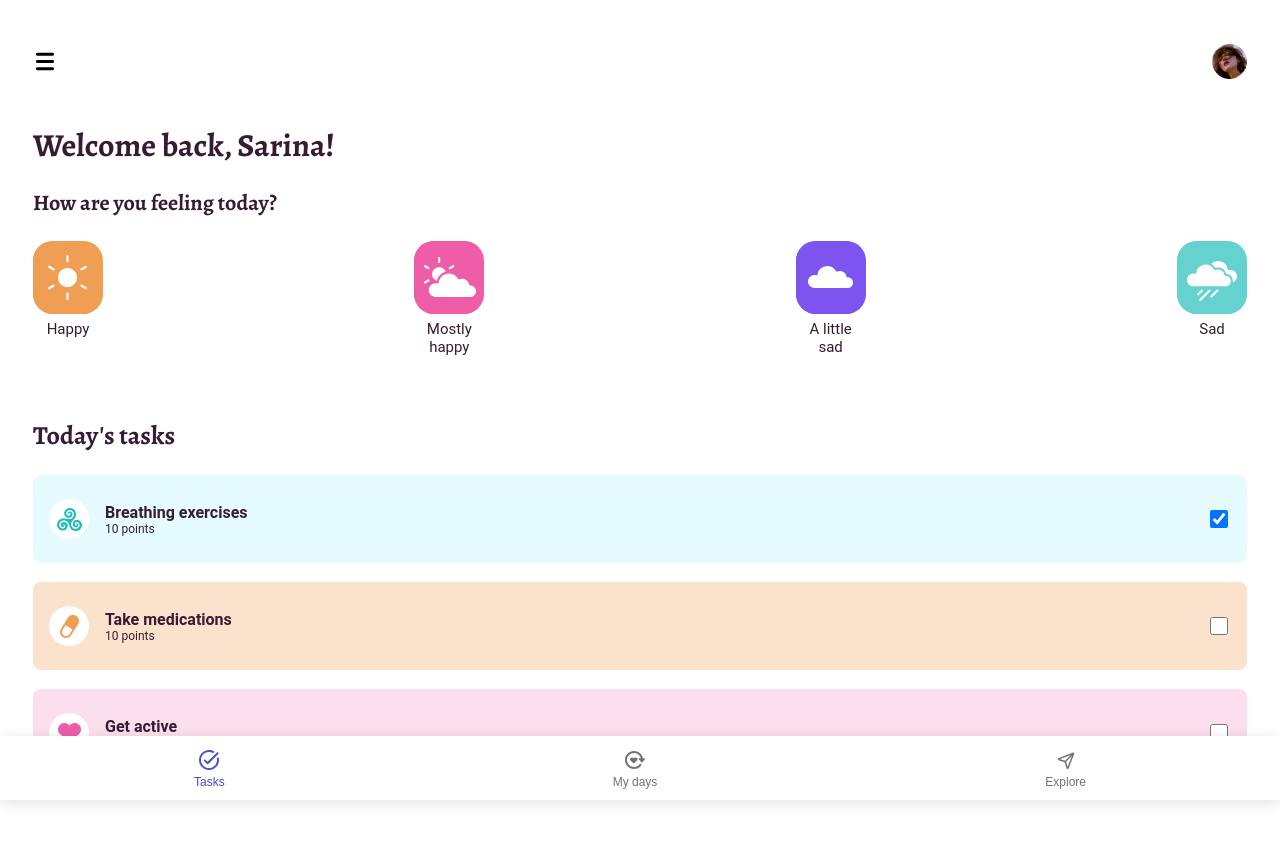
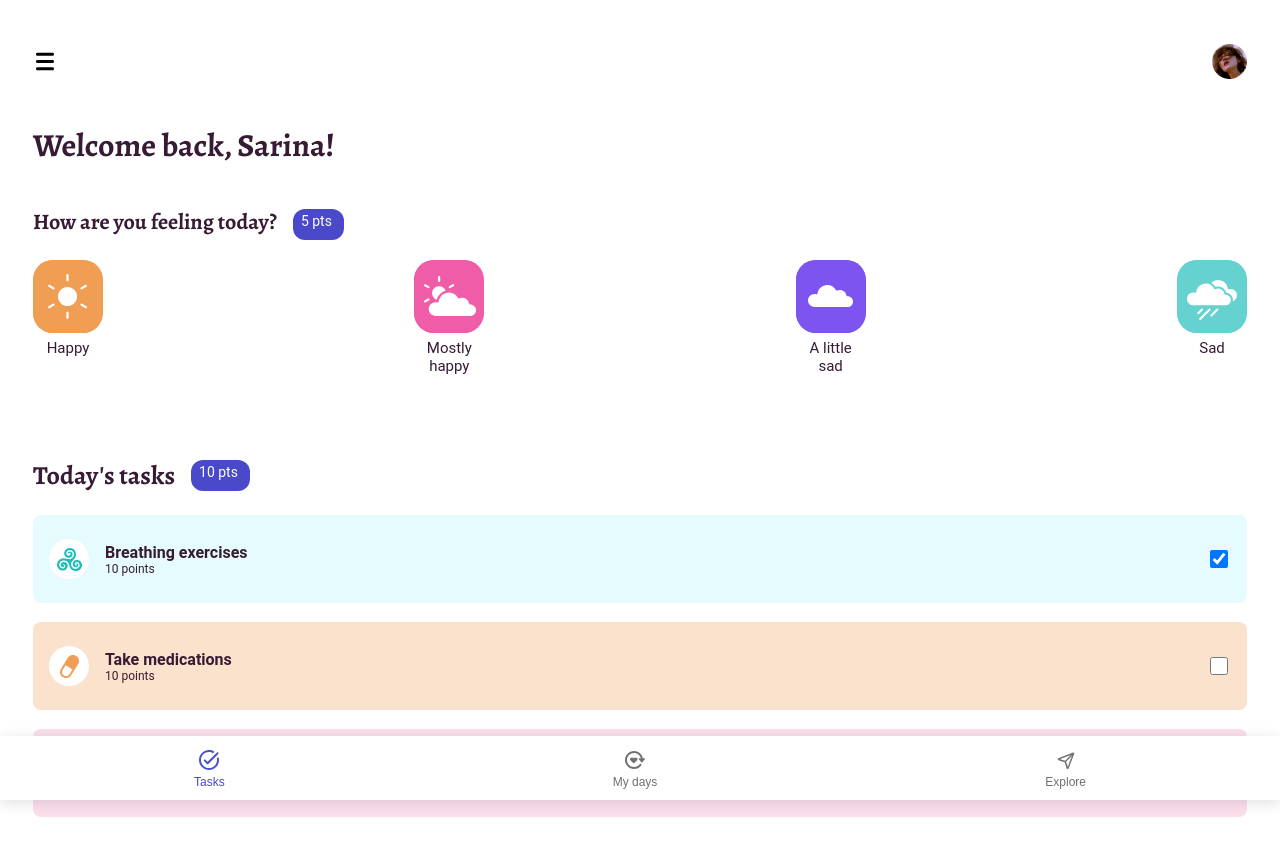
Before and after one commit to ahallaha/team-5, a Vue app: page / in a window 1280 px wide. Shown: the top 856 px of the page. Before the commit the page ends 800 px from the top, so only its background shows below. Built offline with nearby package versions, Linux system fonts and the light colour scheme; the HTML template or start-up script is replaced by a standard one.

Commit message:
add pdf and point icons

```diff
--- a/src/components/MoodList.vue
+++ b/src/components/MoodList.vue
@@ -1,5 +1,6 @@
 <script setup>
 import MoodCard from './MoodCard.vue'
+import PointsMarker from './PointsMarker.vue'
 
 const moods = [
     {
@@ -30,9 +31,12 @@ const moods = [
 </script>
 
 <template>
-    <h2 class="header">
-        How are you feeling today?
-    </h2>
+    <div class="header-container">
+        <h2 class="header">
+            How are you feeling today?
+        </h2>
+        <PointsMarker :points="5"></PointsMarker>
+    </div>
     <span class="mood-list">
         <MoodCard v-for="mood in moods" :mood="mood" :key="mood.name"></MoodCard>
     </span>
@@ -48,6 +52,13 @@ body {
     margin-bottom: 23px;
 }
 
+.header-container {
+    display: flex;
+    flex-direction: row;
+    align-items: center;
+    gap: 16px;
+}
+
 .mood-list {
     display: flex;
     flex-direction: row;
--- /dev/null
+++ b/src/components/PointsMarker.vue
@@ -0,0 +1,23 @@
+<script setup>
+import { defineProps } from 'vue'
+
+// eslint-disable-next-line
+const props = defineProps({
+    points: Number
+})
+</script>
+
+<template>
+    <span class="main">{{ props.points }} pts</span>
+</template>
+
+<style scoped>
+.main {
+    background-color: #4949C9;
+    border-radius: 12px;
+    color: white;
+    padding: 4px 12px 4px 8px;
+    height: 23px;
+    font-size: 14px;
+}
+</style>
--- a/src/components/TaskList.vue
+++ b/src/components/TaskList.vue
@@ -1,14 +1,18 @@
 <script setup>
 import TaskCard from './TaskCard.vue'
-import { useStore } from "../stores/main";
+import { useStore } from '../stores/main'
+import PointsMarker from './PointsMarker.vue'
 
 const store = useStore()
 </script>
 
 <template>
-    <h2 class="header">
-        Today's tasks
-    </h2>
+    <div class="header-container">
+        <h2 class="header">
+            Today's tasks
+        </h2>
+        <PointsMarker :points="10"></PointsMarker>
+    </div>
     <span class="task-list">
         <TaskCard v-for="task, index in store.tasks" :task="task" :index="index" :key="task.id"></TaskCard>
     </span>
@@ -20,6 +24,13 @@ const store = useStore()
     margin-bottom: 22px;
 }
 
+.header-container {
+    display: flex;
+    flex-direction: row;
+    align-items: center;
+    gap: 16px;
+}
+
 .task-list {
     display: flex;
     flex-direction: column;
--- a/src/components/my_days_cards/FeelingsCard.vue
+++ b/src/components/my_days_cards/FeelingsCard.vue
@@ -2,7 +2,7 @@
     <div class="card">
         <h2>Share your feelings</h2>
         <div class="body">Create a PDF of this imformation to share your feelings with a doctor or family member.</div>
-        <a>Create PDF</a>
+        <a href="/days/report.pdf" target="_blank">Create PDF <img src="/days/upload.png" /></a>
     </div>
 </template>
 
@@ -13,6 +13,11 @@
 
 a {
     color: #EF5DA8;
+}
+
+a>img {
+    position: relative;
+    top: 5px;
 }
 
 ul {
--- a/src/views/DaysView.vue
+++ b/src/views/DaysView.vue
@@ -46,13 +46,13 @@ import FeelingsCard from '../components/my_days_cards/FeelingsCard.vue'
     border: 1px solid #EDE6FC;
 }
 
-.day-card>>>h2 {
+.day-card:deep(h2) {
     margin-top: 0px;
     margin-bottom: 8px;
     font-size: 25px;
 }
 
-.day-card>>>a {
+.day-card:deep(a) {
     font-weight: 700;
     font-size: 20px;
     text-decoration-line: none;
--- a/src/views/GetHelpView.vue
+++ b/src/views/GetHelpView.vue
@@ -40,13 +40,13 @@ import EmergencyCard from '../components/get_help_cards/EmergencyCard.vue'
     border: 1px solid #EDE6FC;
 }
 
-.help-card>>>h2 {
+.help-card:deep(h2) {
     margin-top: 0px;
     margin-bottom: 8px;
     font-size: 25px;
 }
 
-.help-card>>>a {
+.help-card:deep(a) {
     font-weight: 700;
     font-size: 20px;
 }
--- a/src/views/TaskView.vue
+++ b/src/views/TaskView.vue
@@ -17,6 +17,7 @@ import TopBar from '../components/TopBar.vue'
 .main {
     margin-left: 25px;
     margin-right: 25px;
+    margin-bottom: 75px;
 }
 
 .title {
```
Also changed, not shown: public/days/upload.png (added), 1 other file (tests, documents, lock files or other folders).
